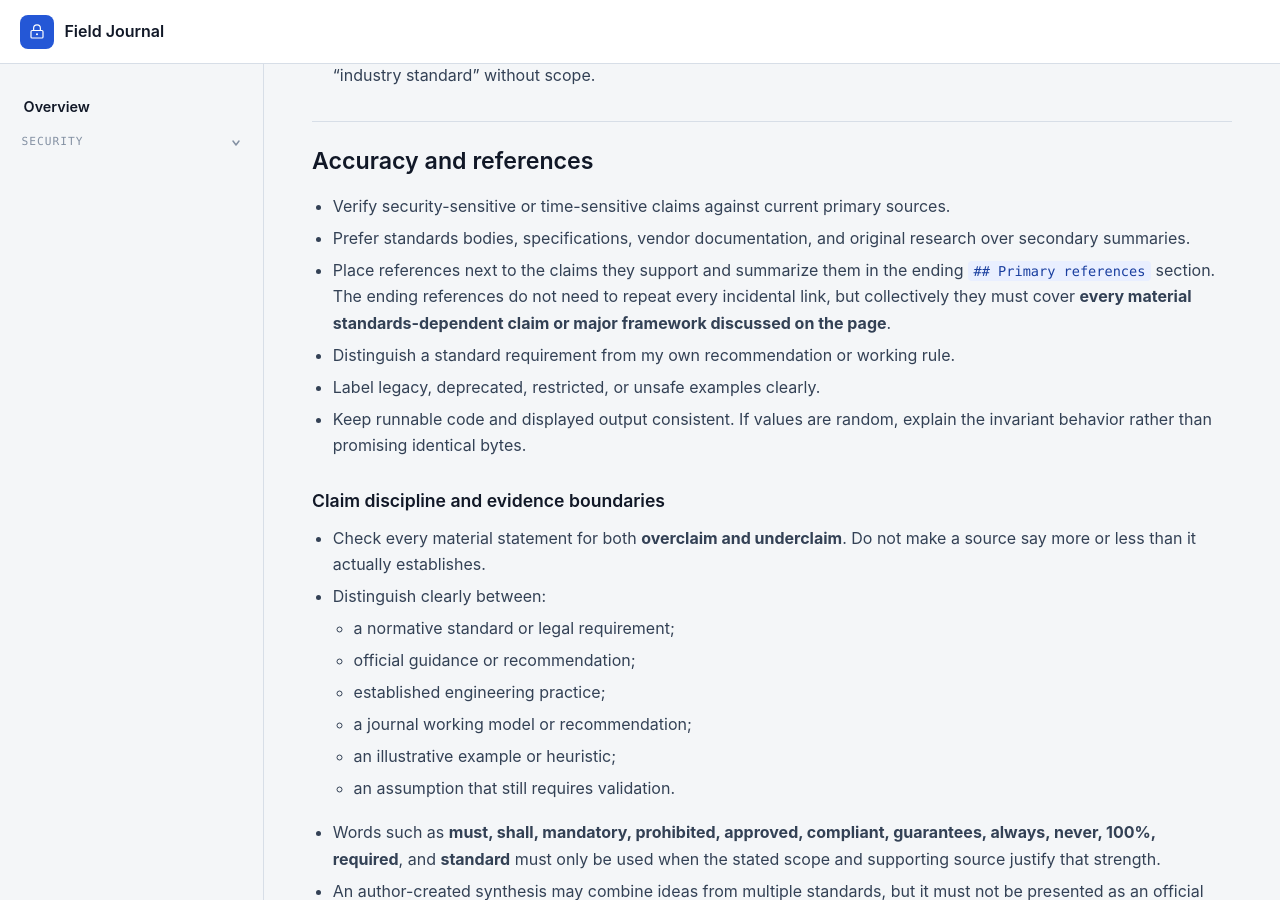
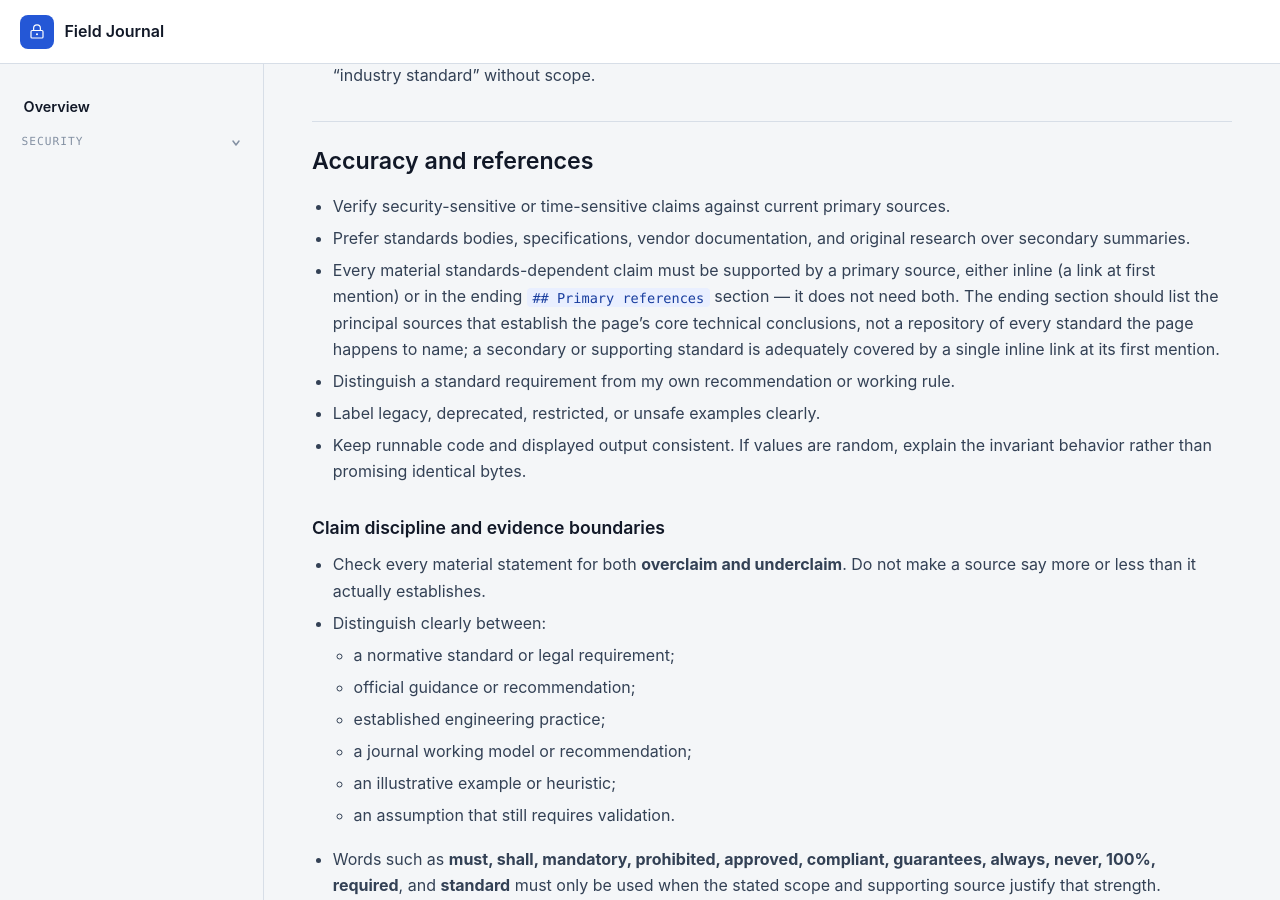
Before and after one commit to llody9977/journal, a Jekyll site: the page built from WRITING_STYLE.md, in a window 1280 px wide and 900 px high, scrolled down 3864 px. Built offline with Jekyll 4.4.1, drawn with Linux system fonts in a browser that asks for light colours; our own code applies the rules of GitHub Pages for plain Markdown files.

Commit message:
fix(section-1): close third-pass review's cross-format consistency items
- 1.5 diagram: Stage 1 card no longer frames threat sources as
  adversary-only ("Adversary Vector & Capability" / nation-state,
  criminal, insider, bug) — now splits Adversarial vs Non-Adversarial
  sources to match the prose's NIST SP 800-30 four-category framing.
- 1.6 diagram: AAL card heading "Phishing-Resistant Authenticator
  Pairing" implied phishing resistance is required across AAL1-AAL3;
  renamed to the neutral "Authenticator Strength & Binding".
- 1.7: frontmatter description still said "effectiveness hierarchy"
  after that hierarchy was removed from the content; diagram caption
  still said "Code SAST/OPA" after the SVG itself was corrected to
  "RUNTIME CHECKS", and attributed the journal's own 4-boundary model
  to NIST SP 800-53/800-160 rather than labeling it as such.
- WRITING_STYLE.md: relaxed the Primary References rule so a material
  claim can be supported inline OR in the ending section (previously
  read as requiring both), so the ending section stays a curated list
  of principal sources rather than growing unbounded.
- Added inline links at first mention for standards that were named
  but not linked: FAIR, PCI-DSS 4.0, Tenable VPR, and Qualys TruRisk
  in 1.5; NIST SP 800-92, NIST SP 800-63-4, and RFC 8032 in 1.3.

All diagram edits re-verified against getBBox() overflow checks;
quality gate passes on all 47 topic files.

```diff
--- a/WRITING_STYLE.md
+++ b/WRITING_STYLE.md
@@ -118,7 +118,7 @@ Use a secondary framework only when it materially improves clarity.
 
 - Verify security-sensitive or time-sensitive claims against current primary sources.
 - Prefer standards bodies, specifications, vendor documentation, and original research over secondary summaries.
-- Place references next to the claims they support and summarize them in the ending `## Primary references` section. The ending references do not need to repeat every incidental link, but collectively they must cover **every material standards-dependent claim or major framework discussed on the page**.
+- Every material standards-dependent claim must be supported by a primary source, either inline (a link at first mention) or in the ending `## Primary references` section — it does not need both. The ending section should list the principal sources that establish the page's core technical conclusions, not a repository of every standard the page happens to name; a secondary or supporting standard is adequately covered by a single inline link at its first mention.
 - Distinguish a standard requirement from my own recommendation or working rule.
 - Label legacy, deprecated, restricted, or unsafe examples clearly.
 - Keep runnable code and displayed output consistent. If values are random, explain the invariant behavior rather than promising identical bytes.
```
Also changed, not shown: topics/risk-fundamentals.md (+4 -4 lines), topics/security-controls-defense-in-depth.md (+2 -2 lines), topics/security-objectives-properties.md (+3 -3 lines), assets/img/identity-access-architecture.svg, assets/img/risk-fundamentals-engine.svg.
